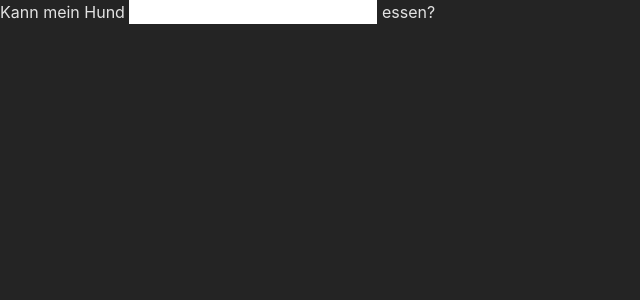
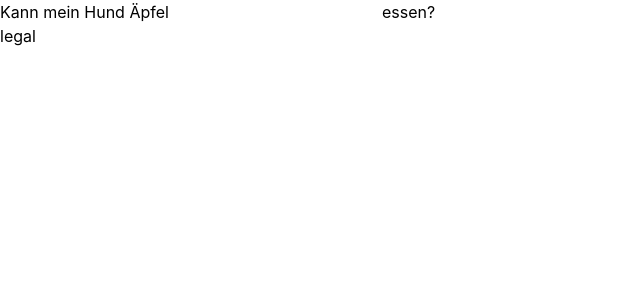
Before and after one commit to zlypher/can-my-dog-eat, a React (Vite) app: page / in a window 1280 px wide. Shown: the top 300 px of the page, without its empty margins (0-640 px from the left). Built offline with nearby package versions, Linux system fonts and the light colour scheme.

Commit message:
Continue prototyping

```diff
--- a/src/App.tsx
+++ b/src/App.tsx
@@ -1,13 +1,8 @@
 import { useState } from "react";
-
-interface IResultSectionProps {
-  result: string;
-  message: string | undefined;
-}
-
-function ResultSection({ result, message }: IResultSectionProps) {
-  return <div className="p-10"></div>;
-}
+import { QuestionSection } from "./components/question-section";
+import { ResultSection } from "./components/result-section";
+import { MoreInfoSection } from "./components/more-info-section";
+import { LegalSection } from "./components/legal-section";
 
 function App() {
   const [food, setFood] = useState<string>("Äpfel");
@@ -15,19 +10,13 @@
   const [message, setMessage] = useState<string | undefined>(undefined);
 
   return (
-    <div className="min-h-screen flex flex-col">
-      <div className="bg-sky-100 text-center p-10">
-        <h1 className="text-3xl text-slate-900 leading-10">
-          Kann mein Hund{" "}
-          <input
-            value={food}
-            onChange={(e) => setFood(e.target.value)}
-            className="bg-sky-100 border-b-2 border-slate-900"
-          />{" "}
-          essen?
-        </h1>
+    <div className="min-h-screen flex flex-col bg-slate-900 text-slate-50">
+      <div className="h-screen">
+        <QuestionSection food={food} setFood={setFood} />
+        <ResultSection result={result} message={message} />
       </div>
-      <ResultSection result={result} message={message} />
+      <MoreInfoSection />
+      <LegalSection />
     </div>
   );
 }
--- /dev/null
+++ b/src/components/legal-section.tsx
@@ -0,0 +1,9 @@
+interface ILegalSectionProps {}
+
+export function LegalSection({}: ILegalSectionProps) {
+  return (
+    <div className="">
+      <div className="container mx-auto px-4">legal</div>
+    </div>
+  );
+}
--- /dev/null
+++ b/src/components/more-info-section.tsx
@@ -0,0 +1,5 @@
+interface IMoreInfoSectionProps {}
+
+export function MoreInfoSection({}: IMoreInfoSectionProps) {
+  return <div className="p-10"></div>;
+}
--- /dev/null
+++ b/src/components/question-section.tsx
@@ -0,0 +1,20 @@
+interface IQuestionSectionProps {
+  food: string;
+  setFood: (newFood: string) => void;
+}
+
+export function QuestionSection({ food, setFood }: IQuestionSectionProps) {
+  return (
+    <div className="bg-sky-100 text-center p-10 h-2/6">
+      <h1 className="text-3xl text-slate-900 leading-10">
+        Kann mein Hund{" "}
+        <input
+          value={food}
+          onChange={(e) => setFood(e.target.value)}
+          className="bg-sky-100 border-b-2 border-slate-900 mx-auto block"
+        />{" "}
+        essen?
+      </h1>
+    </div>
+  );
+}
--- /dev/null
+++ b/src/components/result-section.tsx
@@ -0,0 +1,8 @@
+interface IResultSectionProps {
+  result: string;
+  message: string | undefined;
+}
+
+export function ResultSection({ result, message }: IResultSectionProps) {
+  return <div className="p-10"></div>;
+}
--- /dev/null
+++ b/src/data/data-utils.tsx
@@ -0,0 +1,6 @@
+import { FOOD_NOT_FOUND, FoodData } from "./data";
+
+export function findMatch(food: string): FoodData {
+  // TODO: Actual business logic
+  return FOOD_NOT_FOUND;
+}
--- a/src/index.css
+++ b/src/index.css
@@ -7,10 +7,6 @@
   line-height: 1.5;
   font-weight: 400;
 
-  color-scheme: light dark;
-  color: rgba(255, 255, 255, 0.87);
-  background-color: #242424;
-
   font-synthesis: none;
   text-rendering: optimizeLegibility;
   -webkit-font-smoothing: antialiased;
```
Also changed, not shown: src/data/data.ts (added, +22 -0 lines).
